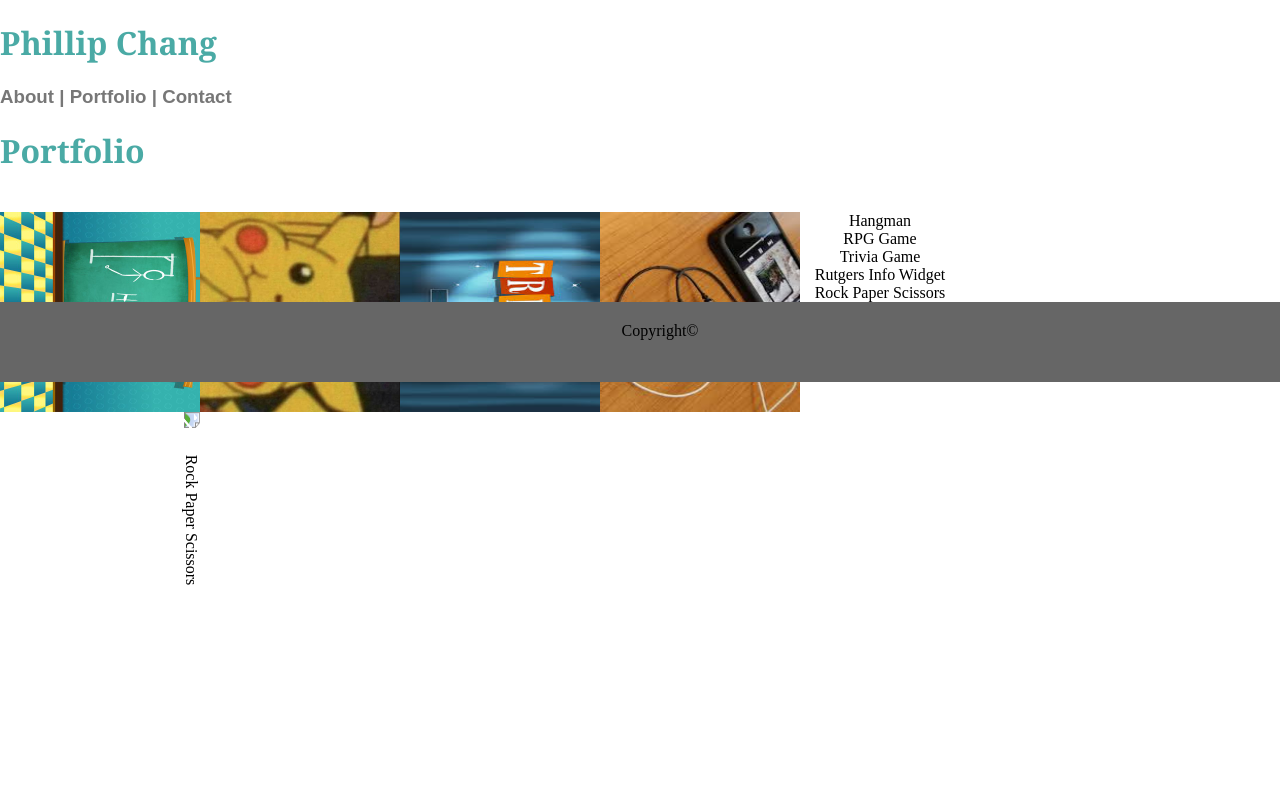
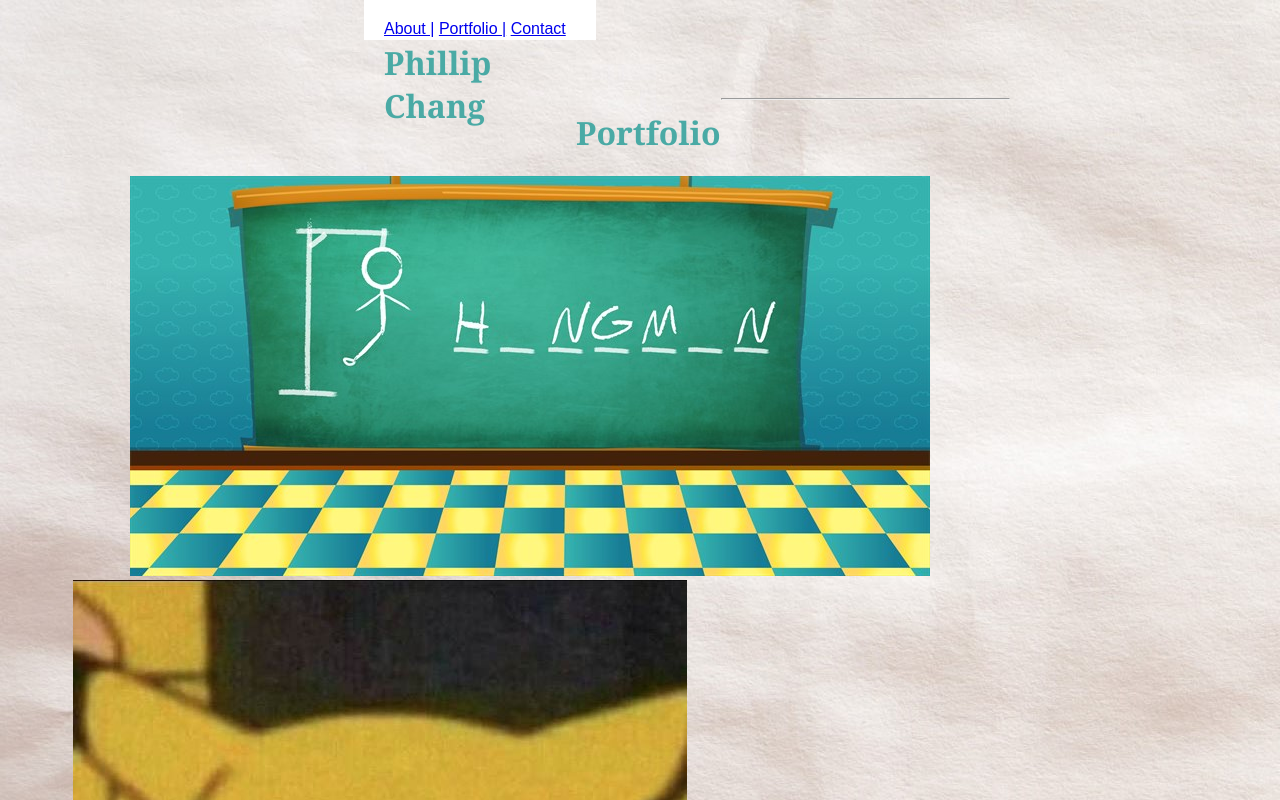
Before and after one commit to PhillipChang/Portfolio, a plain HTML site: page portfolio.html in a window 1280 px wide. Shown: the top 800 px of the page. Drawn offline with Linux system fonts and the light colour scheme.

Commit message:
Change background image

```diff
--- a/assets/css/style.css
+++ b/assets/css/style.css
@@ -1,8 +1,17 @@
 body {
 margin:0;
+display:block;
+background-image:url(../Images/rustic-paper.jpg);
+position:relative;
+max-width: 960px;
+height:1000px;
 }
+
 header {
     background:white;
+    margin:0 auto;
+    width:20%;
+    padding:20px;
 }
 
 h2 {
@@ -17,23 +26,30 @@ h1 {
     color:#4aaaa5;
     font-family:Georgia, 'Times New Roman', Times, serif;
     text-align:left;
+    float:left;
 }
 
-h3 {
+nav {
     color:#777777;
     font-family:Arial, Helvetica, sans-serif;
+    position:fixed;
+    float:right;
+    margin-right:20px;
 }
 
-img {
+#profile-pic {
     width: 200px;
     height: 200px;
     transform: rotate(90deg);
     float:left;
+    display:block;
 }
 
-.main-content {
+main {
     width:960px;
     text-align:center;
+    margin: 0 auto;
+    padding:50px;
 }
 
 footer {
--- a/portfolio.html
+++ b/portfolio.html
@@ -10,11 +10,16 @@
 <body>
     <header>
         <h1>Phillip Chang</h1>
-        <h3>About |  Portfolio  |  Contact</h3>
+        <nav>
+            <a href="index.html">About |</a>
+            <a href="portfolio.html">Portfolio |</a>
+            <a href="contact.html">Contact</a>
+        </nav>
     </header>
 
-    <div class="main-content">
+    <main>
         <h1>Portfolio</h1>
+        <hr>
         <br>
 
         <img src="assets/Images/hangman.jpg" alt="Hangman">
@@ -33,7 +38,7 @@
 
         <header>Rock Paper Scissors</header>
 
-    </div>
+    </main>
 
     <Footer>Copyright&#169;</Footer>
 </body>
```
Also changed, not shown: contact.html (+8 -3 lines), index.html (+5 -5 lines), assets/Images/rustic-paper.jpg (added).
